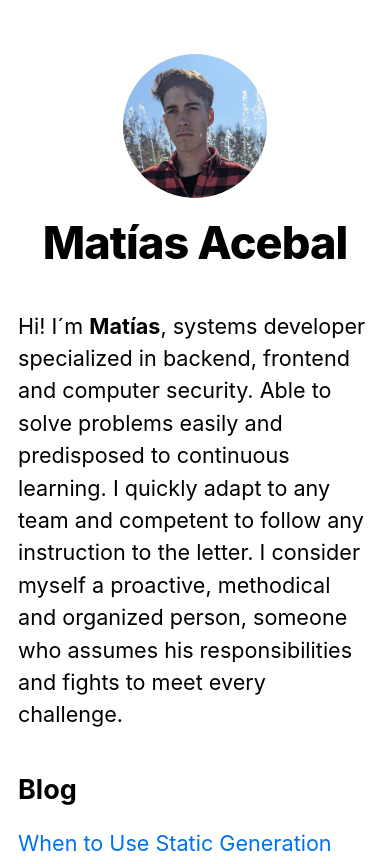
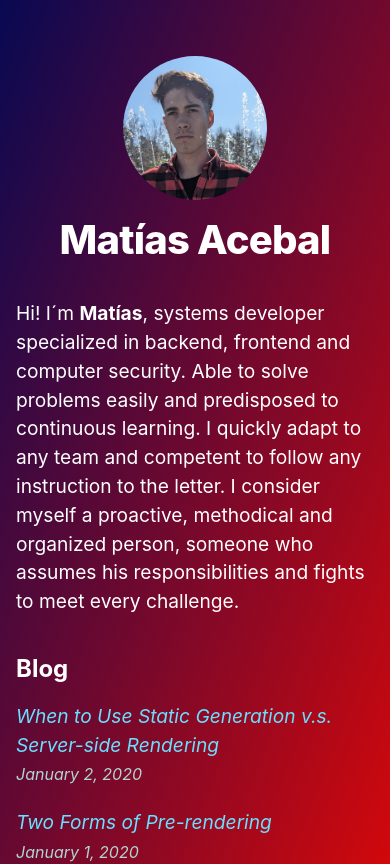
Before and after one commit to dest92/personalBlog, a Next.js app: page / in a window 390 px wide. Shown: the top 864 px of the page. Built offline with nearby package versions, Linux system fonts and the light colour scheme.

Commit message:
background fix

```diff
--- a/components/layout.js
+++ b/components/layout.js
@@ -9,6 +9,7 @@ export const siteTitle = "Homepage";
 
 export default function Layout({ children, home }) {
   return (
+    <>
       <div className={styles.container}>
         <Head>
           <link rel="icon" href="/favicon.ico" />
@@ -65,5 +66,6 @@ export default function Layout({ children, home }) {
           </div>
         )}
       </div>
+    </>
   );
 }
--- a/components/layout.module.css
+++ b/components/layout.module.css
@@ -13,3 +13,10 @@
 .backToHome {
   margin: 3rem 0 0;
 }
+
+@media (max-width: 768px) {
+  .container {
+    max-width: 100%;
+    padding: 0 0.5rem;
+  }
+}
--- a/package.json
+++ b/package.json
@@ -6,6 +6,9 @@
     "start": "next start"
   },
   "dependencies": {
+    "@emotion/react": "^11.10.6",
+    "@emotion/styled": "^11.10.6",
+    "@mui/material": "^5.11.15",
     "date-fns": "^2.29.3",
     "gray-matter": "^4.0.3",
     "next": "latest",
--- a/pages/_app.js
+++ b/pages/_app.js
@@ -1,5 +1,9 @@
-import '../styles/global.css';
+import "../styles/global.css";
 
 export default function App({ Component, pageProps }) {
-  return <Component {...pageProps} />;
+  return (
+    <>
+      <Component {...pageProps}> </Component>
+    </>
+  );
 }
--- a/styles/global.css
+++ b/styles/global.css
@@ -1,4 +1,10 @@
-html,
+/* background: linear-gradient(to bottom right, #080952, #dd0808); */
+html {
+  /* background: linear-gradient(to bottom right, #080952, #0872dd); */
+  background: linear-gradient(to bottom right, #080952, #dd0808);
+  animation: gradientAnimation 10s ease-in-out infinite;
+}
+
 body {
   padding: 0;
   margin: 0;
@@ -12,8 +18,19 @@ body {
   box-sizing: border-box;
 }
 
+p,
+h2,
+h1,
+li {
+  color: white;
+}
+
+li {
+  font-style: italic;
+}
+
 a {
-  color: #0070f3;
+  color: #6adfff;
   text-decoration: none;
 }
 
@@ -25,3 +42,26 @@ img {
   max-width: 100%;
   display: block;
 }
+
+@keyframes gradientAnimation {
+  0% {
+    background-position: 0% 50%;
+  }
+  40% {
+    background-position: 70% 30%;
+  }
+  60% {
+    background-position: 30% 70%;
+  }
+  100% {
+    background-position: 0% 50%;
+  }
+}
+
+
+@media (max-width: 768px) {
+  body {
+    font-size: 16px;
+    padding: 0.5rem;
+  }
+}
--- a/styles/utils.module.css
+++ b/styles/utils.module.css
@@ -48,5 +48,5 @@
 }
 
 .lightText {
-  color: #666;
+  color: #b2d4d2 !important;
 }
```
Also changed, not shown: pages/index.js (+7 -7 lines), components/background.js (deleted), 1 other file (tests, documents, lock files or other folders). Lines whose indentation alone changed are shown as unchanged.
